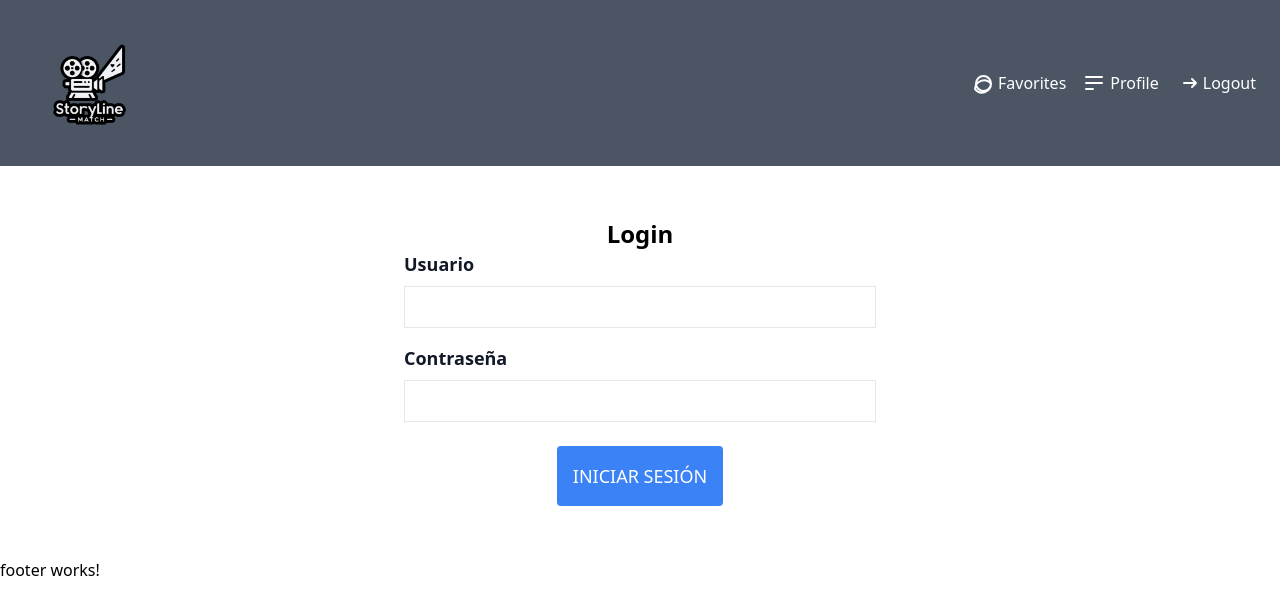
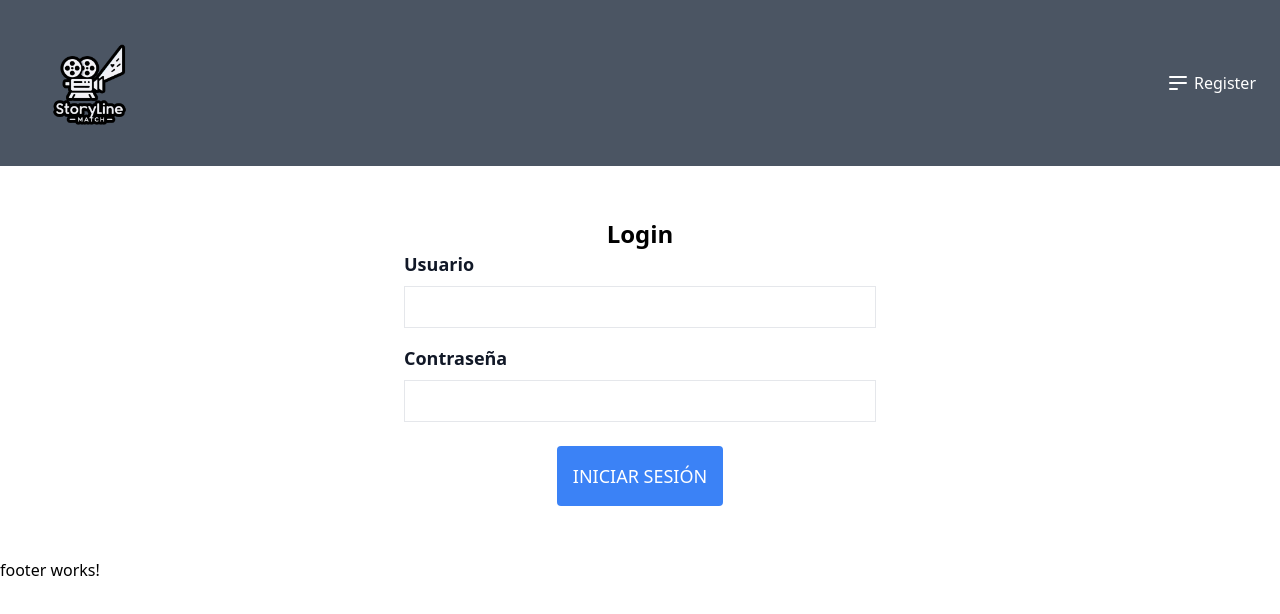
Before and after one commit to miguelariasdev/storylinematch.com, an Angular app in the folder frontend/: page / in a window 1280 px wide. Shown: the top 614 px of the page. Built offline with nearby package versions, Linux system fonts and the light colour scheme.

Commit message:
register updated

```diff
--- a/frontend/src/app/components/header/header.component.html
+++ b/frontend/src/app/components/header/header.component.html
@@ -8,6 +8,7 @@
     <!-- Sección de iconos -->
     <!--     <div *ngIf="isLoggedIn" class="flex items-center"> -->
     <div class="flex items-center">
+      <ng-template *ngIf="userService.isAuthenticated(); else registerLink">
         <!-- Icono de corazón para películas favoritas -->
         <a routerLink="/favorites" class="flex items-center hover:text-red-500 mx-2">
           <svg xmlns="http://www.w3.org/2000/svg" class="h-6 w-6" fill="none" viewBox="0 0 24 24" stroke="currentColor">
@@ -31,13 +32,17 @@
           </svg>
           <span class="hidden sm:block ml-1">Logout</span>
         </a>
-      <!-- Icono de lista para búsquedas marcadas -->
-      <!--       <a routerLink="/busquedas" class="flex items-center hover:text-blue-500 mx-2">
+      </ng-template>
+
+      <!-- Boton de registro -->
+      <ng-template #registerLink>
+        <a routerLink="/register" class="flex items-center hover:text-blue-500 mx-2">
           <svg xmlns="http://www.w3.org/2000/svg" class="h-6 w-6" fill="none" viewBox="0 0 24 24" stroke="currentColor">
             <path stroke-linecap="round" stroke-linejoin="round" stroke-width="2" d="M4 6h16M4 12h16M4 18h7" />
           </svg>
-        <span class="hidden sm:block ml-1">Log out</span>
-      </a> -->
+          <span class="hidden sm:block ml-1">Register</span>
+        </a>
+      </ng-template>
 
     </div>
   </div>
--- a/frontend/src/app/components/header/header.component.ts
+++ b/frontend/src/app/components/header/header.component.ts
@@ -13,7 +13,7 @@ export class HeaderComponent {
 
   constructor(
     private http: HttpClient,
-    private userService: UserService,
+    public userService: UserService,
     private router: Router
   ) {}
 
```
Lines whose indentation alone changed are shown as unchanged.
